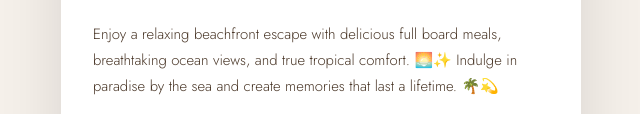
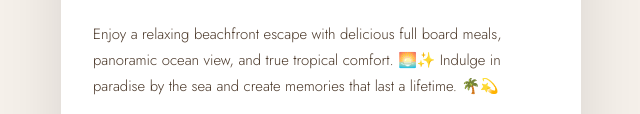
Before and after one commit to pandanusbeach/pandanus-offer, a plain HTML site: page index.html in a window 1280 px wide. Shown: the part 838-952 px from the top of the page, without its empty margins (319-959 px from the left). Drawn offline with nearby package versions, Linux system fonts and the light colour scheme.

Commit message:
Update index.html

```diff
--- a/index.html
+++ b/index.html
@@ -237,7 +237,7 @@
     </div>
 
     <p class="body-text">
-      Enjoy a relaxing beachfront escape with delicious full board meals, breathtaking ocean views, and true tropical comfort. 🌅✨ Indulge in paradise by the sea and create memories that last a lifetime. 🌴💫
+      Enjoy a relaxing beachfront escape with delicious full board meals, panoramic ocean view, and true tropical comfort. 🌅✨ Indulge in paradise by the sea and create memories that last a lifetime. 🌴💫
     </p>
 
     <div class="contact-block">
```
